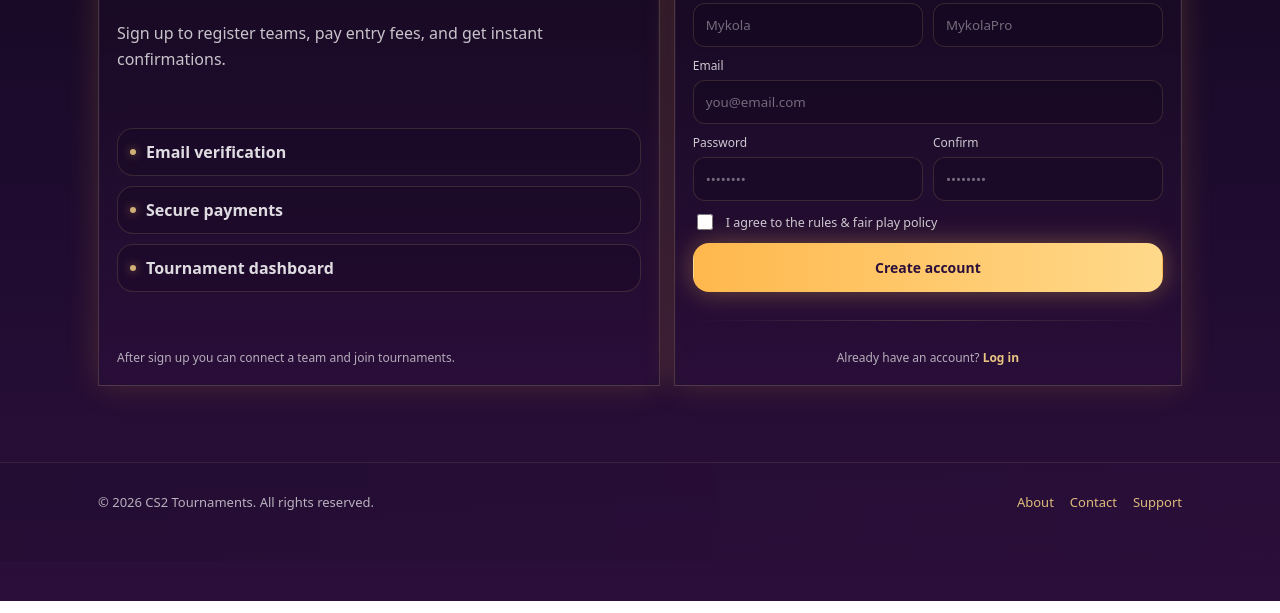
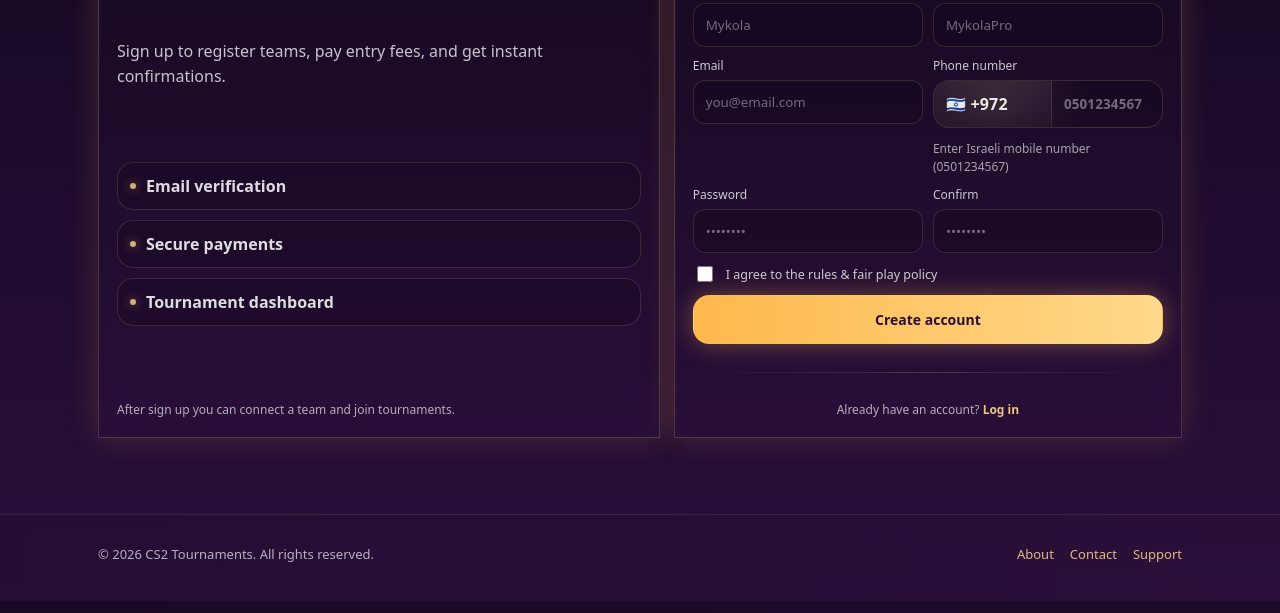
Before and after one commit to MykolaButylkov/cs2, a plain HTML site: page register.html in a window 1280 px wide. Shown: the part 199-812 px from the top of the page. Drawn offline with Linux system fonts and the light colour scheme.

Commit message:
check login registar page

```diff
--- a/register.html
+++ b/register.html
@@ -6,6 +6,8 @@
   <meta name="viewport" content="width=device-width, initial-scale=1.0" />
   <title>Sign Up — CS2 Tournaments</title>
   <link rel="stylesheet" href="styles/style.css" />
+  <link rel="shortcut icon" href="./img/logo.png" type="image/x-icon">
+
 </head>
 
 <body>
@@ -111,10 +113,32 @@
               </div>
             </div>
 
-            <div class="field">
-              <label for="regEmail">Email</label>
-              <input id="regEmail" name="email" type="email" placeholder="you@email.com" required />
+            <div class="grid-2">
+              <div class="field">
+                <label for="regEmail">Email</label>
+                <input id="regEmail" name="email" type="email" placeholder="you@email.com" autocomplete="email"
+                  required />
+              </div>
+
+              <div class="field">
+                <label for="phoneIL">Phone number</label>
+
+                <div class="phone-il">
+                  <span class="phone-il__prefix">🇮🇱 +972</span>
+
+                  <input id="phoneIL" class="phone-il__input" type="tel" inputmode="numeric" autocomplete="tel-national"
+                    placeholder="0501234567" maxlength="10" required />
+                </div>
+
+                <!-- Это поле будет отправляться в формате +972XXXXXXXXX -->
+                <input type="hidden" name="phone" id="phoneFull">
+
+                <div class="field-hint tiny">
+                  Enter Israeli mobile number (0501234567)
+                </div>
+              </div>
             </div>
+
 
             <div class="grid-2">
               <div class="field">
--- a/styles/style.css
+++ b/styles/style.css
@@ -1026,3 +1026,79 @@ input:focus, select:focus{
 @media (max-width: 980px){
   .auth-grid{ grid-template-columns: 1fr; }
 }
+/* ============================= */
+/*     IL PHONE (FIXED +972)     */
+/* ============================= */
+
+.field-hint{
+  margin-top: 6px;
+  color: rgba(255,255,255,0.62);
+}
+
+.phone-il{
+  display:flex;
+  align-items: stretch;
+  gap: 0;
+  border-radius: 16px;
+  border: 1px solid rgba(255,217,138,0.16);
+  background: rgba(20,8,31,0.40);
+  overflow: hidden;
+  position: relative;
+  transition: border-color .2s ease, box-shadow .2s ease, transform .2s ease;
+}
+
+/* premium sheen */
+.phone-il::before{
+  content:"";
+  position:absolute;
+  inset:0;
+  background: radial-gradient(circle at 25% 30%, rgba(255,217,138,0.10), transparent 55%);
+  pointer-events:none;
+}
+
+/* focus ring like Stripe */
+.phone-il:focus-within{
+  border-color: rgba(255,217,138,0.34);
+  box-shadow: 0 0 0 3px rgba(255,190,90,0.10), 0 0 26px rgba(255,190,90,0.14);
+  transform: translateY(-1px);
+}
+
+.phone-il__prefix{
+  display:flex;
+  align-items:center;
+  gap: 8px;
+  padding: 12px 12px;
+  min-width: 118px;
+  font-weight: 900;
+  letter-spacing: 0.2px;
+  color: rgba(255,255,255,0.92);
+
+  background: linear-gradient(180deg, rgba(255,255,255,0.06), rgba(255,255,255,0.02));
+  border-right: 1px solid rgba(255,217,138,0.12);
+  user-select: none;
+}
+
+.phone-il__input{
+  flex: 1;
+  border: 0 !important;
+  outline: none;
+  background: transparent;
+  color: rgba(255,255,255,0.92);
+  padding: 12px 12px;
+  font-weight: 650;
+  letter-spacing: 0.2px;
+  border-radius: 0;
+}
+
+.phone-il__input::placeholder{
+  color: rgba(255,255,255,0.40);
+}
+
+.phone-il:hover{
+  border-color: rgba(255,217,138,0.24);
+  box-shadow: 0 0 18px rgba(255,184,77,0.10);
+}
+
+@media (max-width: 520px){
+  .phone-il__prefix{ min-width: 108px; }
+}
```
Also changed, not shown: index.html (+1 -0 lines), js/auth.js (added, +25 -0 lines), login.html (+5 -2 lines), img/logo.png.
